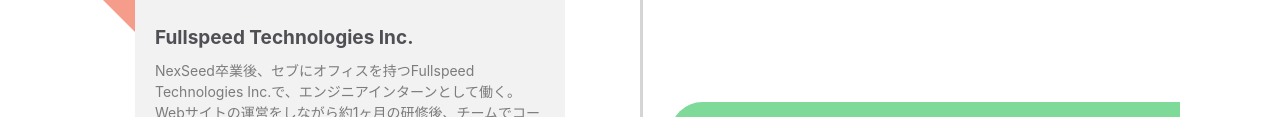
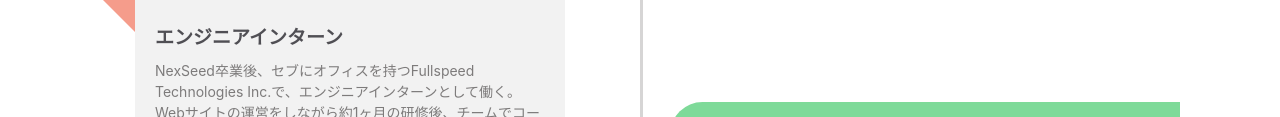
Before and after one commit to Tatsushi32/mysite, a Gatsby site: page /career in a window 1280 px wide. Shown: the part 780-897 px from the top of the page. Built offline with nearby package versions, Linux system fonts and the light colour scheme; Gatsby itself is replaced by a stand-in of ours.

Commit message:
change career title

```diff
--- a/src/pages/career.js
+++ b/src/pages/career.js
@@ -19,7 +19,7 @@
                 <span className="timeline-icon"></span>
                 <span className="year">2019年 7月~12月(予定)</span>
                 <div className="timeline-content">
-                  <h3 className="title">Fullspeed Technologies Inc.</h3>
+                  <h3 className="title">エンジニアインターン</h3>
                   <p className="description">
                     NexSeed卒業後、セブにオフィスを持つFullspeed Technologies Inc.で、エンジニアインターンとして働く。Webサイトの運営をしながら約1ヶ月の研修後、チームでコーポレートサイトを作成(Gatsby.js)。9月ごろから、実際のプロジェクトに参画さしていただいている(Cakephp)。分からないことが多すぎるため日々勉強。
                   </p>
```
